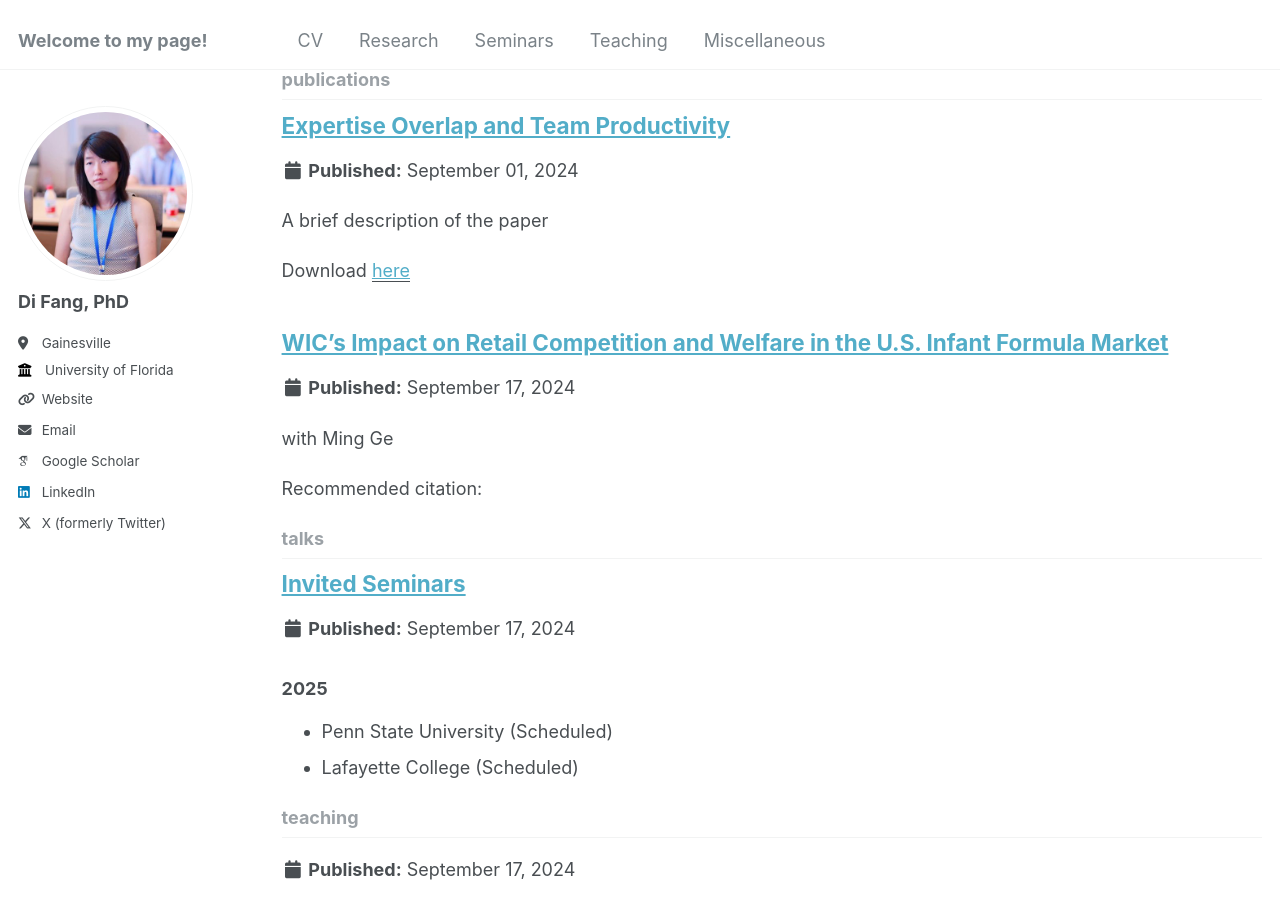
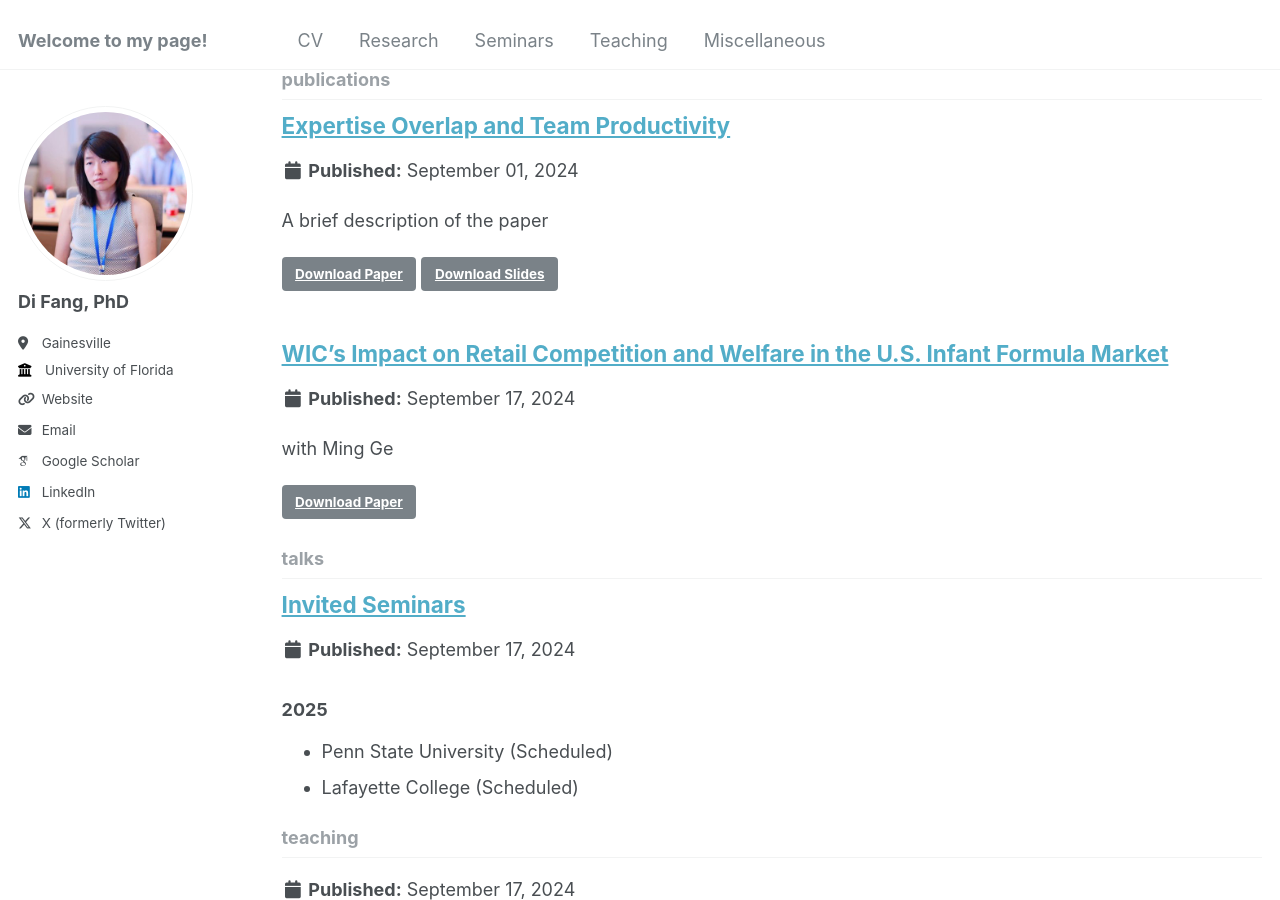
Before and after one commit to fangdi2009/mypage, a Jekyll site: the page built from _pages/collection-archive.html, in a window 1280 px wide and 900 px high, scrolled down 1042 px. Built offline with Jekyll 4.4.1, drawn with Linux system fonts in a browser that asks for light colours; some web fonts are replaced.

Commit message:
Update archive-single.html

```diff
--- a/_includes/archive-single.html
+++ b/_includes/archive-single.html
@@ -38,25 +38,23 @@
       <p class="page__meta"><i class="fa fa-clock-o" aria-hidden="true"></i> {% include read-time.html %}</p>
     {% endif %}
 
-    {% if post.venue and post.date %}
-      <p>Published in <i>{{ post.venue }}</i>, {{ post.date | default: "1900-01-01" | date: "%Y" }} </p>
-    {% elsif post.date %}
+    {% if post.date %}
       <p class="page__date"><strong><i class="fa fa-fw fa-calendar" aria-hidden="true"></i> {{ site.data.ui-text[site.locale].date_label | default: "Published:" }}</strong> <time datetime="{{ post.date | default: "1900-01-01" | date_to_xmlschema }}">{{ post.date | default: "1900-01-01" | date: "%B %d, %Y" }}</time></p>
     {% endif %}
 
     {% if post.excerpt and site.read_more != 'enabled' %}
-    <p class="archive__item-excerpt" itemprop="description">{{ post.excerpt | markdownify }}</p>
+      <p class="archive__item-excerpt" itemprop="description">{{ post.excerpt | markdownify }}</p>
     {% elsif post.excerpt and site.read_more == 'enabled' %}
-    <p class="archive__item-excerpt" itemprop="description"><p>{{ post.excerpt | markdownify | remove: '<p>' | remove: '</p>' }}<u><strong><a href="{{ base_path }}{{ post.url }}" rel="permalink"> Read more</a></strong></u></p></p>
+      <p class="archive__item-excerpt" itemprop="description"><p>{{ post.excerpt | markdownify | remove: '<p>' | remove: '</p>' }}<u><strong><a href="{{ base_path }}{{ post.url }}" rel="permalink"> Read more</a></strong></u></p></p>
     {% endif %}
 
+    <!-- Add Download Buttons for Paper and Slides -->
+    {% if post.paperurl %}
+      <a href="{{ post.paperurl }}" class="btn btn-download" download>Download Paper</a>
+    {% endif %}
 
-    {% if post.citation and post.paperurl %}
-      <p>Recommended citation: {{ post.citation }} <a href="{{ post.paperurl }}"><u>{{ post.paperurl }}</u></a></p>
-    {% elsif post.citation %}
-      <p>Recommended citation: {{ post.citation }} </p>
-    {% elsif post.paperurl %}
-      <p>Download <a href=" {{ post.paperurl }} "><u>here</u></a></p>
+    {% if post.slidesurl %}
+      <a href="{{ post.slidesurl }}" class="btn btn-download" download>Download Slides</a>
     {% endif %}
 
   </article>
```
